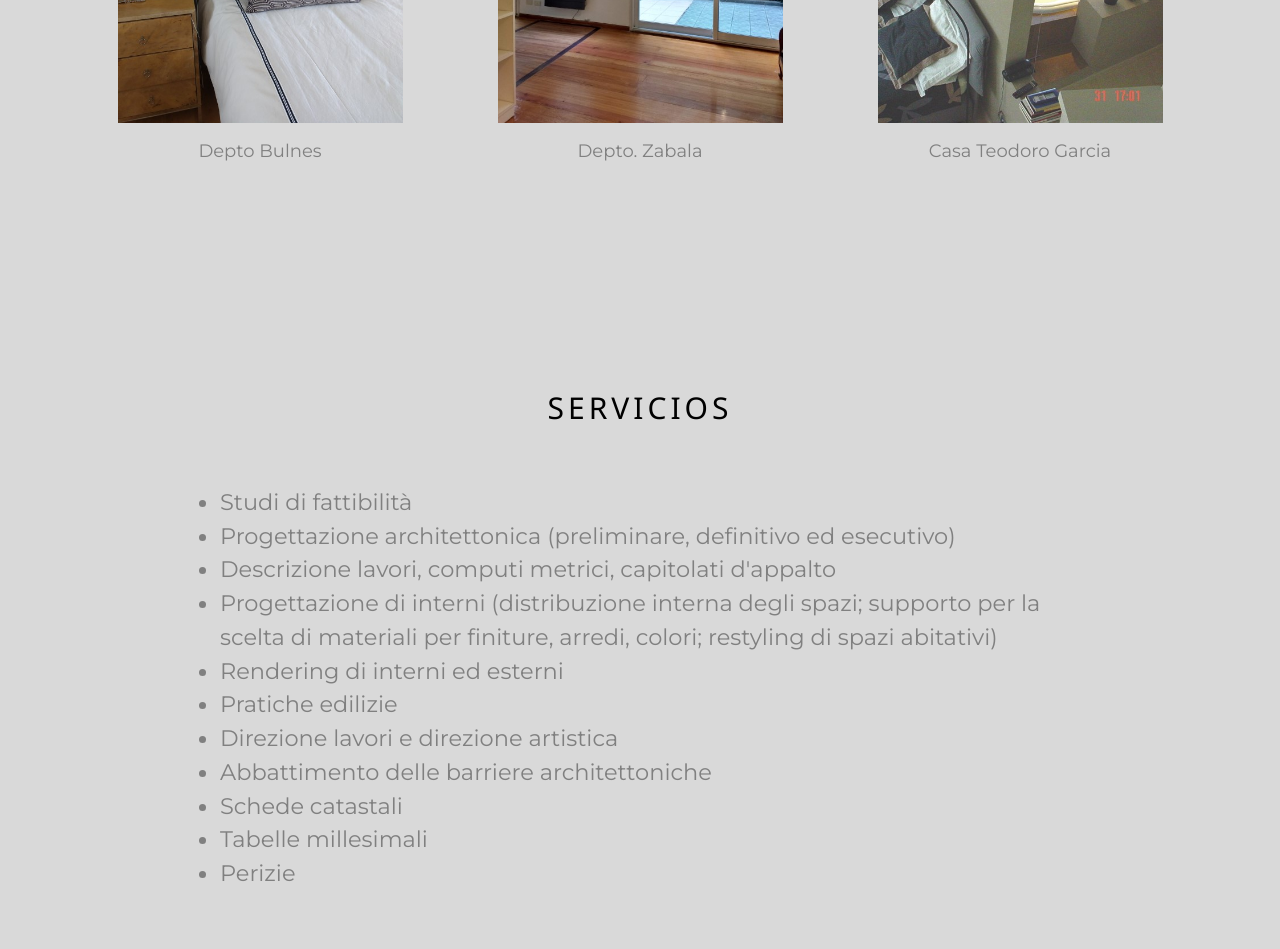
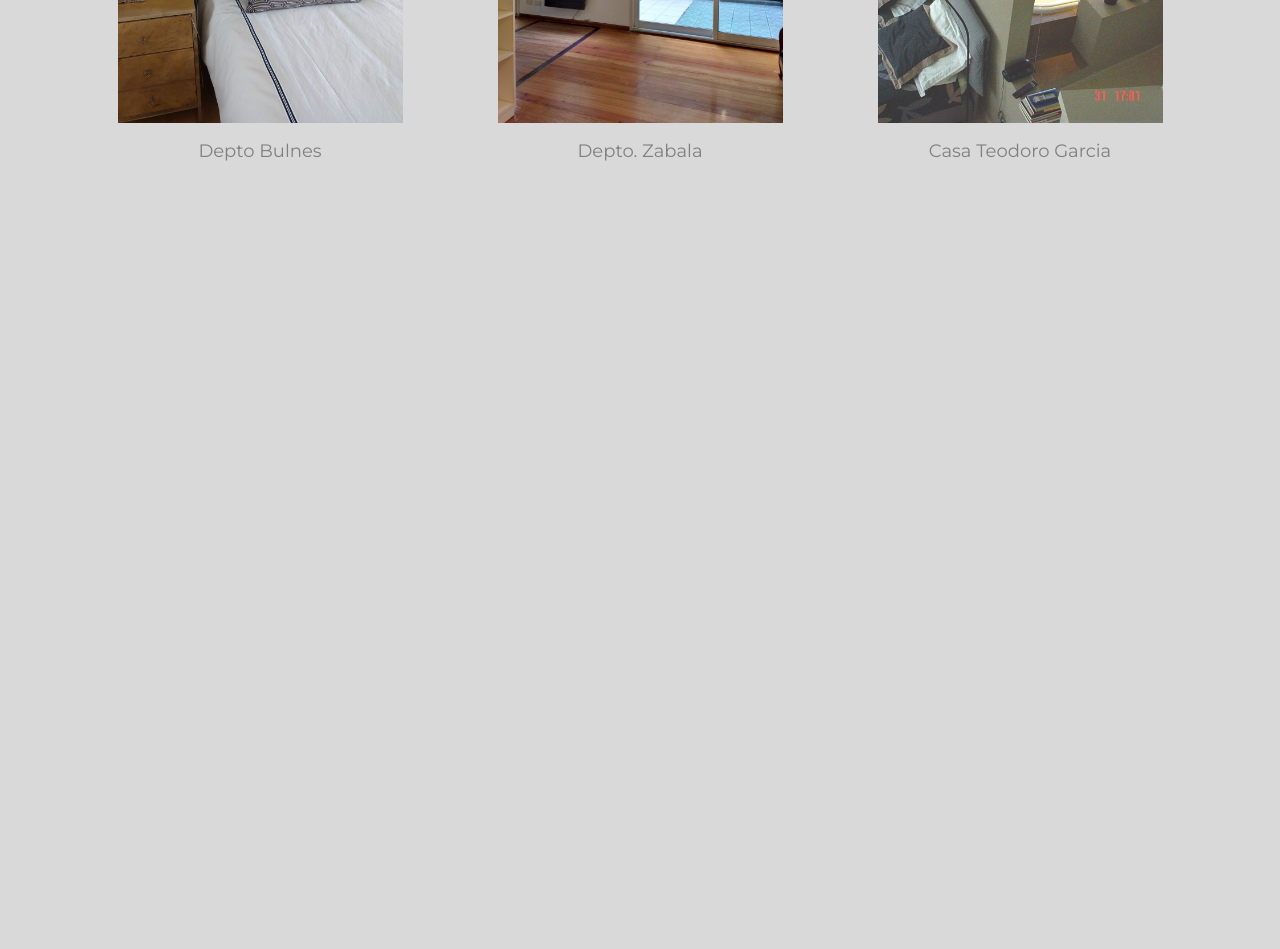
Before and after one commit to laugoabad/lauradisenio, a plain HTML site: page index.html in a window 1280 px wide. Shown: the part 1110-2059 px from the top of the page. After the commit the page ends 1410 px from the top, so only its background shows below. Drawn offline with nearby package versions, Linux system fonts and the light colour scheme.

Commit message:
saque servizi

```diff
--- a/index.html
+++ b/index.html
@@ -130,7 +130,7 @@
         </div>
       </div>
     </section>
-    <section id="servizi">
+    <!-- <section id="servizi">
       <div class="row">
         <div class="col-lg-10 offset-lg-1">
           <h2 class="titulo-seccion text-center">SERVICIOS</h2>
@@ -156,7 +156,7 @@
           </p>
         </div>
       </div>
-    </section>
+    </section> -->
 
     <section id="profilo">
       <div class="row">
```
